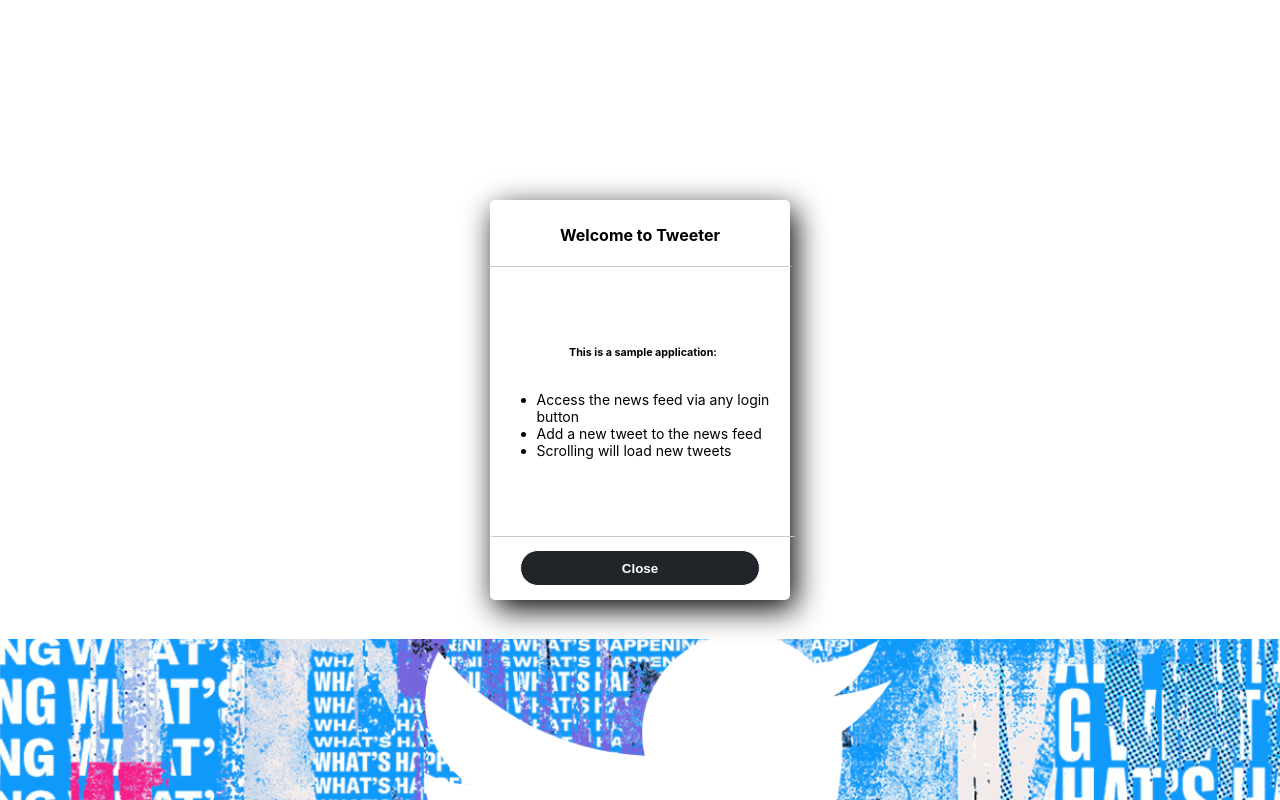
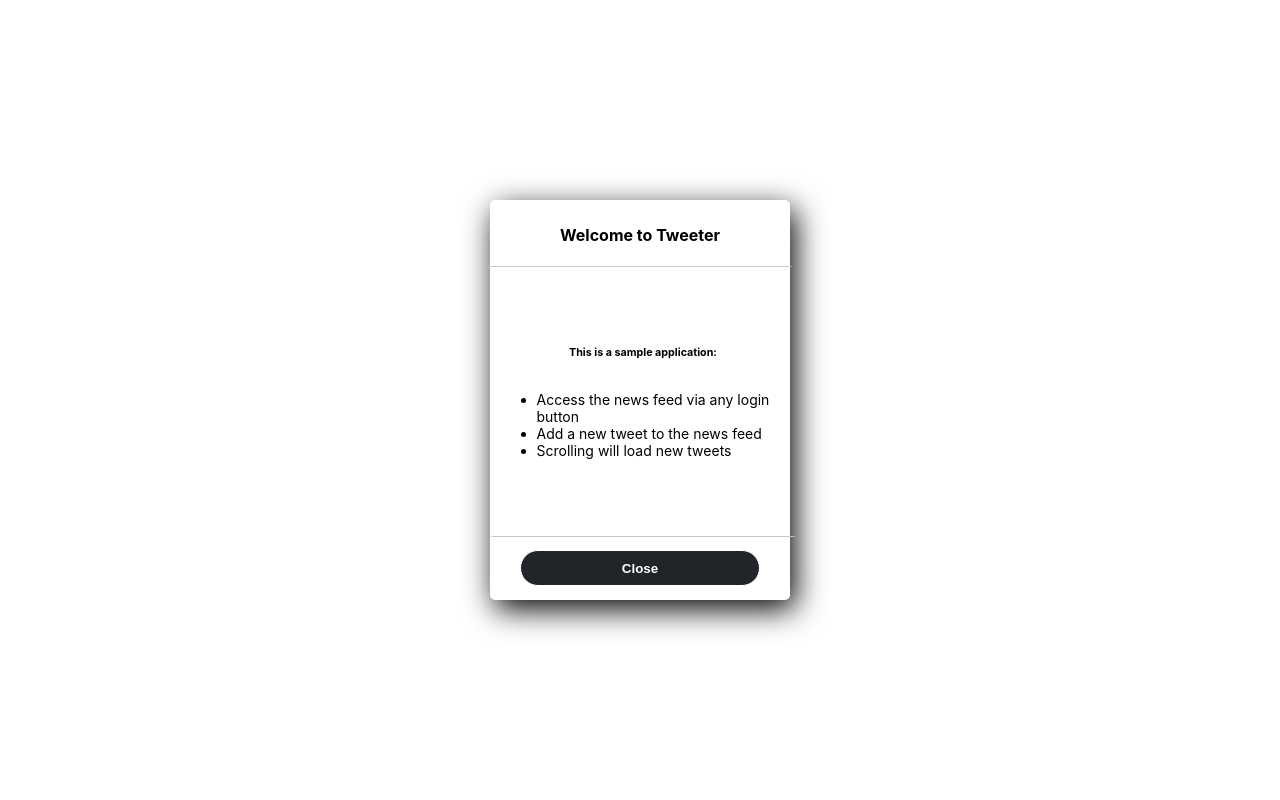
Before and after one commit to gtolan/React-Redux-Social-Media, a React (Create React App) app: page / in a window 1280 px wide. Shown: the top 800 px of the page. Built offline with nearby package versions, Linux system fonts and the light colour scheme.

Commit message:
review component and redux interactions

```diff
--- a/src/components/AddTweet.js
+++ b/src/components/AddTweet.js
@@ -23,11 +23,14 @@ const AddTweet = ({createPost}) => {
 
     const onSubmit = function(event){
         event.preventDefault();
-        const generateID = () => {
-            return Math.random() * (20000 - 200) + 200;
-        }
-        const id = generateID()
-        const addID = {id, ...formData}
+        // const generateID = () => {
+        //     return Math.random() * (20000 - 200) + 200;
+        // }
+
+        // const id = generateID()
+        const id = (() => Math.random() * (20000 - 200) + 200)();
+        console.log(id, 'iife - arrow')
+        const addID = {id, ...formData};
         dispatch({
             type: 'CREATE_TWEET',
             payload: addID
--- a/src/components/Cookies.js
+++ b/src/components/Cookies.js
@@ -15,7 +15,7 @@ const Cookies = () => {
             <div className={`cookies-container bg-dark d-flex justify-content-center flex-column  align-items-center p-4 ` + (modalState ? '': `loaded `) + (cookiesState ? 'hide' :'') }>
                 <p className='text-white'>By using Tweetter’s services you agree to our Cookies Use. We and our partners operate globally and use cookies, including for analytics, personalisation, and ads.</p>
                 <button className='rounded-btn w-100 font-weight-bold' onClick={hideCookieAlert} >Close</button>
-            </div>)
+            </div>
         </div>
     )
 }
--- a/src/components/Modal.js
+++ b/src/components/Modal.js
@@ -13,7 +13,7 @@ const Modal = ({modalTitle, featureList,bodyTitle,closeWelcomeModal}) => {
     }
 
     return (
-        <div>
+        <div className='modal-wrapper'>
                 {modalState && (<div ref={modal} className={`modal-welcome-info ` + (modalState ? '' : 'loaded')}>
                 <div className="modal-welcome-header">
                     <h4>{modalTitle}</h4>
--- a/src/components/Navbar.js
+++ b/src/components/Navbar.js
@@ -4,36 +4,36 @@ import musicNote from '../styles/images/musical-note.svg';
 import backArrow from '../styles/images/arrow.svg';
 import {useSelector,useDispatch} from 'react-redux';
 import {Link} from 'react-router-dom';
+import { useCallback } from 'react';
 
 const Navbar = () => {
 
     const hamburgerState = useSelector(state => state.posts.hamburgerActive)
     const dispatch = useDispatch();
 
-    const toggleHamburger = () => {
+    const dispathToggleAddTweet = () => {
         dispatch({type:'TOGGLE_HAMBURGER', payload: hamburgerState})
     }
+
+    const toggleAddTweet = useCallback(() => {
+        dispathToggleAddTweet()
+    },
+    [hamburgerState]);
 
     return (
         <div>
             <nav className="navbar navbar-expand-lg navbar-light bg-primary ">
                 <div className="container-fluid">
-                    <a className="navbar-brand text-white" href="home">
+                    <Link to='/home' className='navbar-brand text-white'>
                         <img src={musicNote} alt='music note' className="fade-transform-animaton"/>
                         <img src={birdIcon} alt='bird logo' />
-                    </a>
+                    </Link>
                     <Link to='' className='back-link'>
-                        <button class='back-btn'>
+                        <button className='back-btn'>
                                 <img src={backArrow} alt="back arrow" className='back-arrow-icon'/>
                         </button>
                     </Link>
-                    <button className="add-tweet-btn">Add Tweet</button>
-                    {/* <button className={`hamburger hamburger--vortex ` + (hamburgerState ? 'huh' : 'is-active')} onClick={toggleHamburger} type="button">
-                            <span className="hamburger-box">
-                                <span className="hamburger-inner"></span>
-                            </span>
-                    </button> */}
-
+                    <button className="add-tweet-btn" type="button" onClick={toggleAddTweet}>Add Tweet</button>
                 </div>
             </nav>
         </div>
--- a/src/components/Pages/HomePage.js
+++ b/src/components/Pages/HomePage.js
@@ -4,7 +4,7 @@ import WelcomeBanner from '../WelcomeBanner.js';
 import birdIconBlue from '../../styles/images/bird-blue.svg';
 import musicNoteBlue from '../../styles/images/musical-note-blue.svg';
 import Loading from '../Loading';
-import {useSelector} from 'react-redux';
+import { useSelector } from 'react-redux';
 
 
 const HomePage = () => {
--- a/src/components/Pages/NewsFeedPage.js
+++ b/src/components/Pages/NewsFeedPage.js
@@ -1,28 +1,35 @@
 import Tweets from '../Tweets';
-// import AddTweet from '../AddTweet';
 import Navbar from '../Navbar';
-import { useDispatch} from 'react-redux';
-import {useEffect} from 'react';
+import { useDispatch, useSelector } from 'react-redux';
+import { useEffect } from 'react';
+import AddTweet from '../AddTweet';
 
 
 
 const NewsFeedPage = () => {
 
+    const hamburgerState = useSelector(state => state.posts.hamburgerActive);
+
     const dispatch = useDispatch();
     useEffect(() => {
         hideCookieAlert();
-    });
+        console.log(hamburgerState)
+    },
+    [hamburgerState]);
 
     const hideCookieAlert = () =>{
         dispatch({type:'HIDE_COOKIES', payload:true})
         dispatch({type:'WELCOME_MODAL_OPEN', payload:true})
     }
+
     return (
         <div>
         <Navbar />
         <header className="App-header">
-            {/* <AddTweet/> */}
             <Tweets />
+            {hamburgerState && (
+                <AddTweet/>
+            )}
         </header>
         </div>
     )
--- a/src/store/reducers/postReducer.js
+++ b/src/store/reducers/postReducer.js
@@ -45,7 +45,7 @@ export default function reducerSwitch (state = initialState, action){
                     cookiesHidden:action.payload
                 }
         case TOGGLE_HAMBURGER :
-                console.log('THR')
+                console.log('THR', action.payload)
                 return {
                     ...state,
                     hamburgerActive: !action.payload
--- a/src/styles/HomePage.scss
+++ b/src/styles/HomePage.scss
@@ -71,12 +71,19 @@ div.loading {
     background-color:transparent;
     &.loaded {
         display: none;
+
+    }
+    .modal-wrapper{
+        height: 100vh;
+        display: flex;
+        background-color: white;
+
     }
 
     .modal-welcome-info{
         transform-origin: center;
         opacity: 1;
-        z-index: -1;
+        z-index: 1;
         width: 300px;
         height: 400px;
         background-color: white;
```
